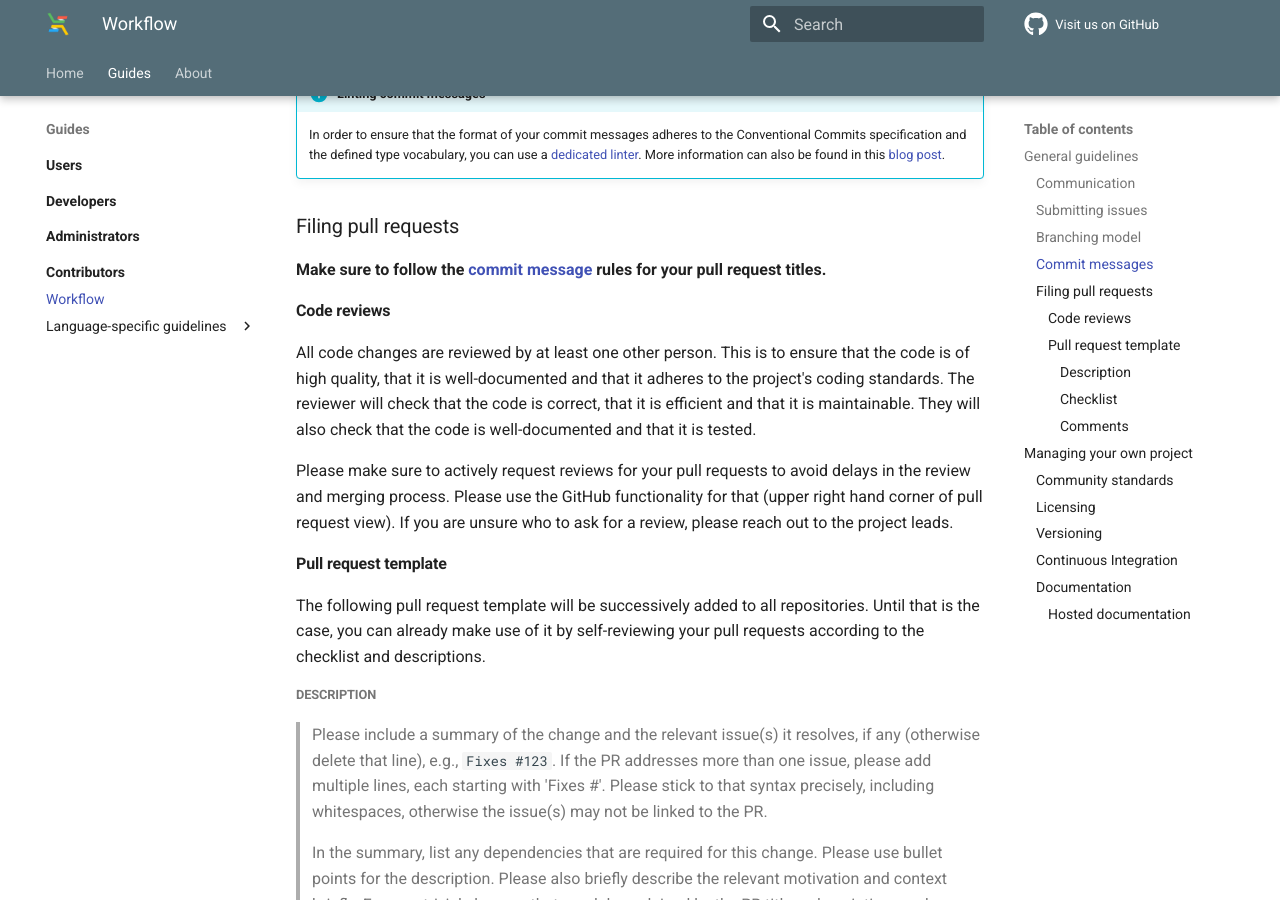
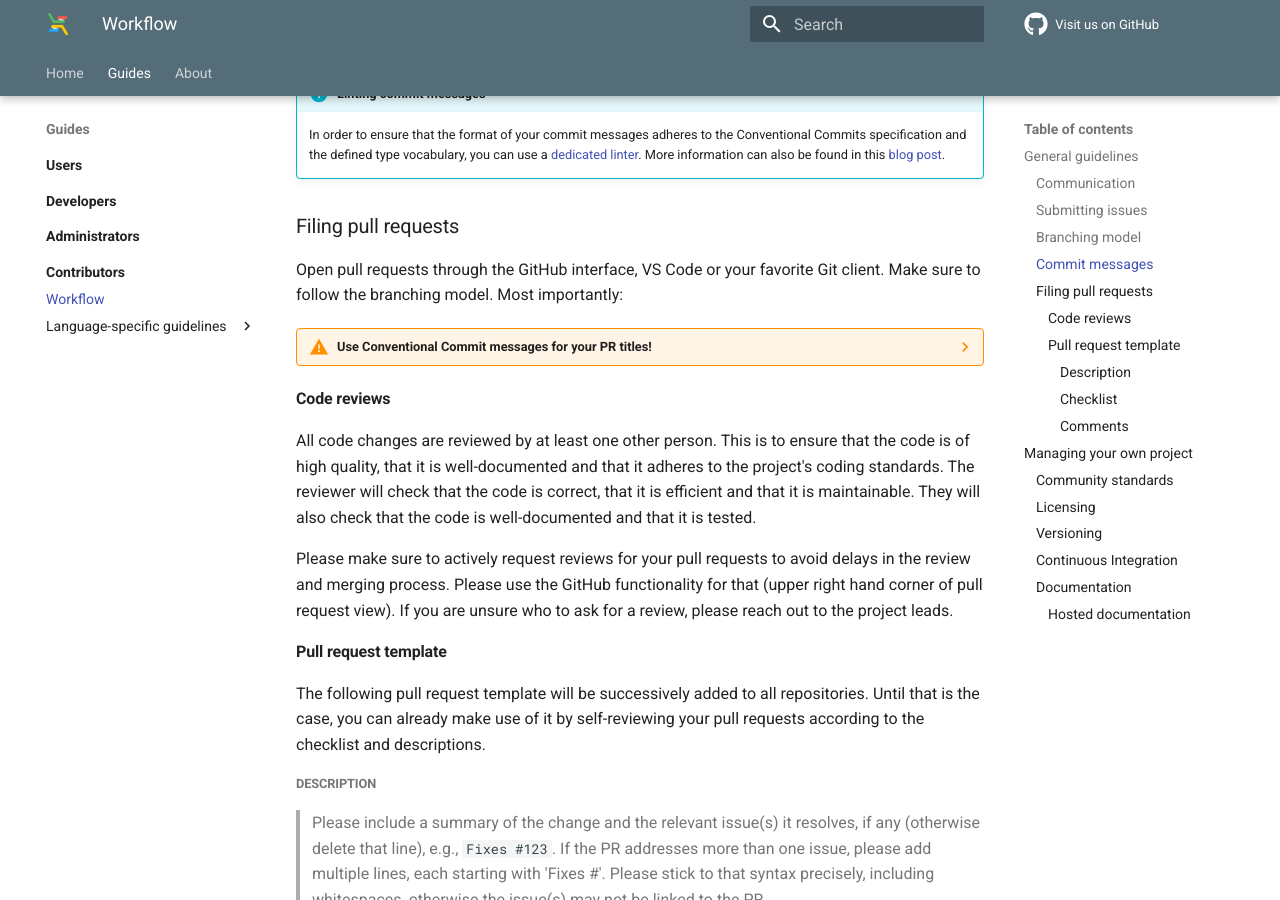
Before and after one commit to elixir-cloud-aai/elixir-cloud-aai.github.io, an MkDocs documentation site: the page built from docs/guides/guide-contributor/workflow.md, in a window 1280 px wide and 900 px high, scrolled down 4486 px. Built offline with MkDocs 1.6.1 and Material for MkDocs 9.7.7, drawn with Linux system fonts in a browser that asks for light colours; emoji names are drawn with the system emoji font; comment, search, counter and statistics services are not loaded; some of the changed text lies outside the part shown.

Commit message:
docs(contributors): fix warnings (#17)

```diff
--- a/docs/guides/guide-contributor/workflow.md
+++ b/docs/guides/guide-contributor/workflow.md
@@ -204,8 +204,12 @@
 
 ### Filing pull requests
 
-**Make sure to follow the [commit message](#commit-messages) rules for your pull
-request titles.**
+Open pull requests through the GitHub interface, VS Code or your favorite Git
+client. Make sure to follow the branching model. Most importantly:
+
+??? warning "Use Conventional Commit messages for your PR titles!"
+
+    See details in the [commit message](#commit-messages) section.
 
 #### Code reviews
 
@@ -316,7 +320,7 @@
 - **Code of Conduct** in file `CODE_OF_CONDUCT.md` (can link to the [Code of
   Conduct](../../about/code-of-conduct.md) on this page)
 - **Contributing guidelines** in file `CONTRIBUTING.md` (can link to the
-  [contributor guide](../index.md) on this page)
+  [contributor guide](index.md) on this page)
 - **License** in file `LICENSE`)
 - **Pull request template** in file `PULL_REQUEST_TEMPLATE.md`
 
@@ -389,7 +393,7 @@
 - **Installation**: Instructions on how to install/deploy the project
 - **Versioning**: Information on how the project is versioned
 - **Contributing**: Guidelines on how to contribute to the project, with links
-    to the [contributing guidelines](../index.md) and our
+    to the [contributing guidelines](index.md) and our
     [code of conduct](../../about/code-of-conduct.md)
 - **Contact**: Information on how to contact the project leads
 
--- a/mkdocs.yml
+++ b/mkdocs.yml
@@ -65,8 +65,8 @@
   - md_in_html
   - pymdownx.details
   - pymdownx.emoji:
-      emoji_index: !!python/name:materialx.emoji.twemoji
-      emoji_generator: !!python/name:materialx.emoji.to_svg
+      emoji_index: !!python/name:material.extensions.emoji.twemoji
+      emoji_generator: !!python/name:material.extensions.emoji.to_svg
       options:
         custom_icons:
           - overrides/.icons
```
Also changed, not shown: other parts of docs/guides/guide-contributor/workflow.md (+2 -2 lines).
